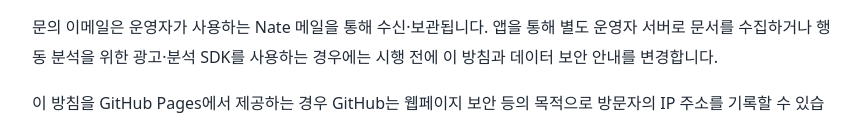
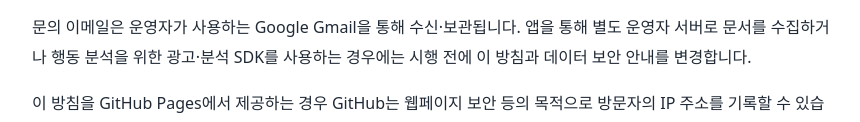
Before and after one commit to gunshot99/docviewer-privacy, a plain HTML site: page index.html in a window 1280 px wide. Shown: the part 2231-2353 px from the top of the page, without its empty margins (208-1068 px from the left). Drawn offline with Linux system fonts and the light colour scheme.

Commit message:
Add files via upload

```diff
--- a/index.html
+++ b/index.html
@@ -64,7 +64,7 @@
       <p>시행일: 2026년 11월 19일</p>
       <p>운영자: YR Labs</p>
       <p>앱 이름: 통합 문서 뷰어</p>
-      <p>앱 식별자: kr.co.roadpia.docviewer</p>
+      <p>앱 식별자: kr.co.docviewer</p>
       <p>
         개인정보 문의:
         <a href="mailto:yrlabs1119@gmail.com">yrlabs1119@gmail.com</a>
@@ -180,10 +180,10 @@
           처리합니다.
         </p>
         <p>
-          문의 이메일은 운영자가 사용하는 Nate 메일을 통해 수신·보관됩니다. 앱을
-          통해 별도 운영자 서버로 문서를 수집하거나 행동 분석을 위한 광고·분석
-          SDK를 사용하는 경우에는 시행 전에 이 방침과 데이터 보안 안내를
-          변경합니다.
+          문의 이메일은 운영자가 사용하는 Google Gmail을 통해 수신·보관됩니다.
+          앱을 통해 별도 운영자 서버로 문서를 수집하거나 행동 분석을 위한
+          광고·분석 SDK를 사용하는 경우에는 시행 전에 이 방침과 데이터 보안
+          안내를 변경합니다.
         </p>
         <p>
           이 방침을 GitHub Pages에서 제공하는 경우 GitHub는 웹페이지 보안 등의
```
